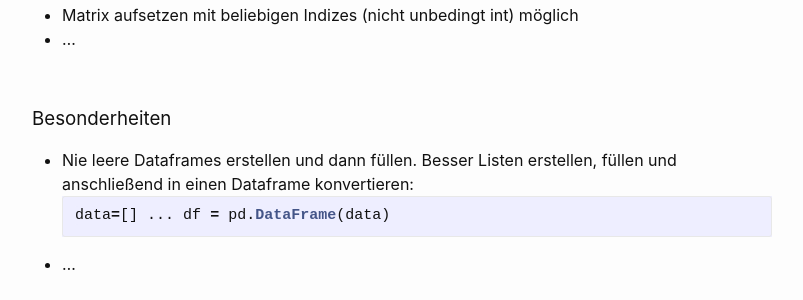
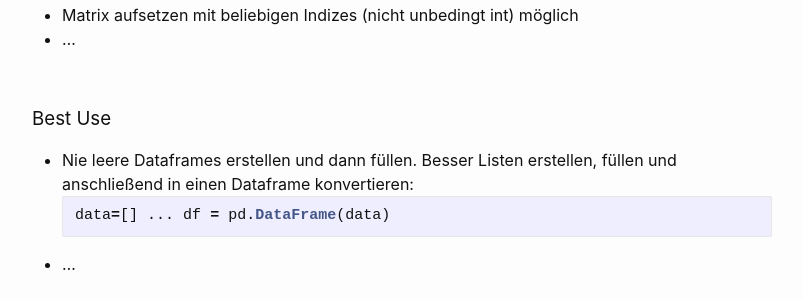
Before and after one commit to Hautaklyttn/progDocs, a Jekyll site: the page built from docs/articles/python.md, in a window 1280 px wide and 900 px high, scrolled down 47531 px. Shown: the part 153-453 px from the top of the window, without its empty margins (238-1041 px from the left). Built offline with Jekyll 4.4.1, drawn with Linux system fonts in a browser that asks for light colours.

Commit message:
Update python.md

````diff
--- a/docs/articles/python.md
+++ b/docs/articles/python.md
@@ -1709,7 +1709,7 @@ Weitere Features:
 
 &nbsp;
 
-### Besonderheiten
+### Best Use
 
 - Nie leere Dataframes erstellen und dann füllen. Besser Listen erstellen, füllen und anschließend in einen Dataframe konvertieren:
   ```python
````
